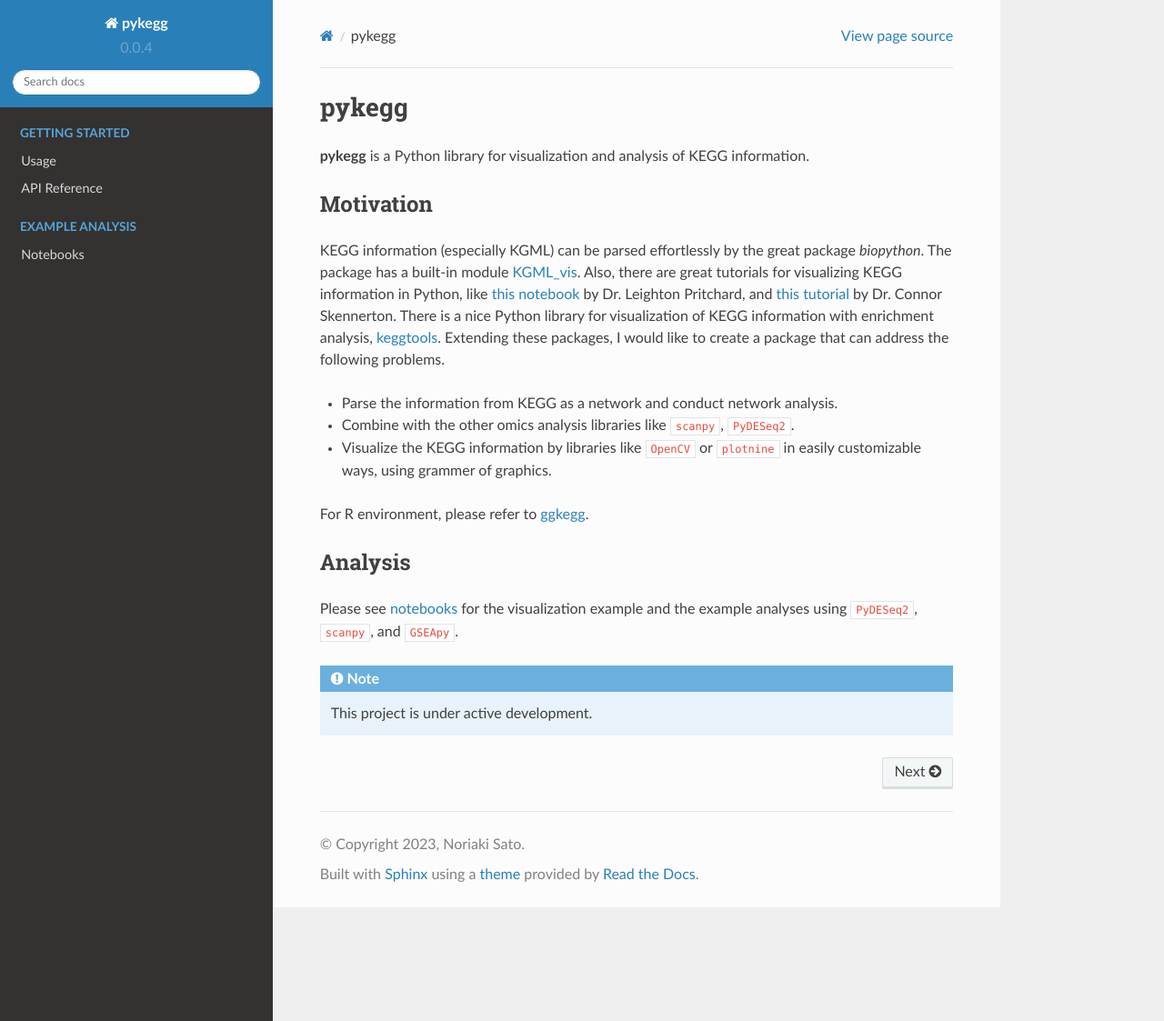
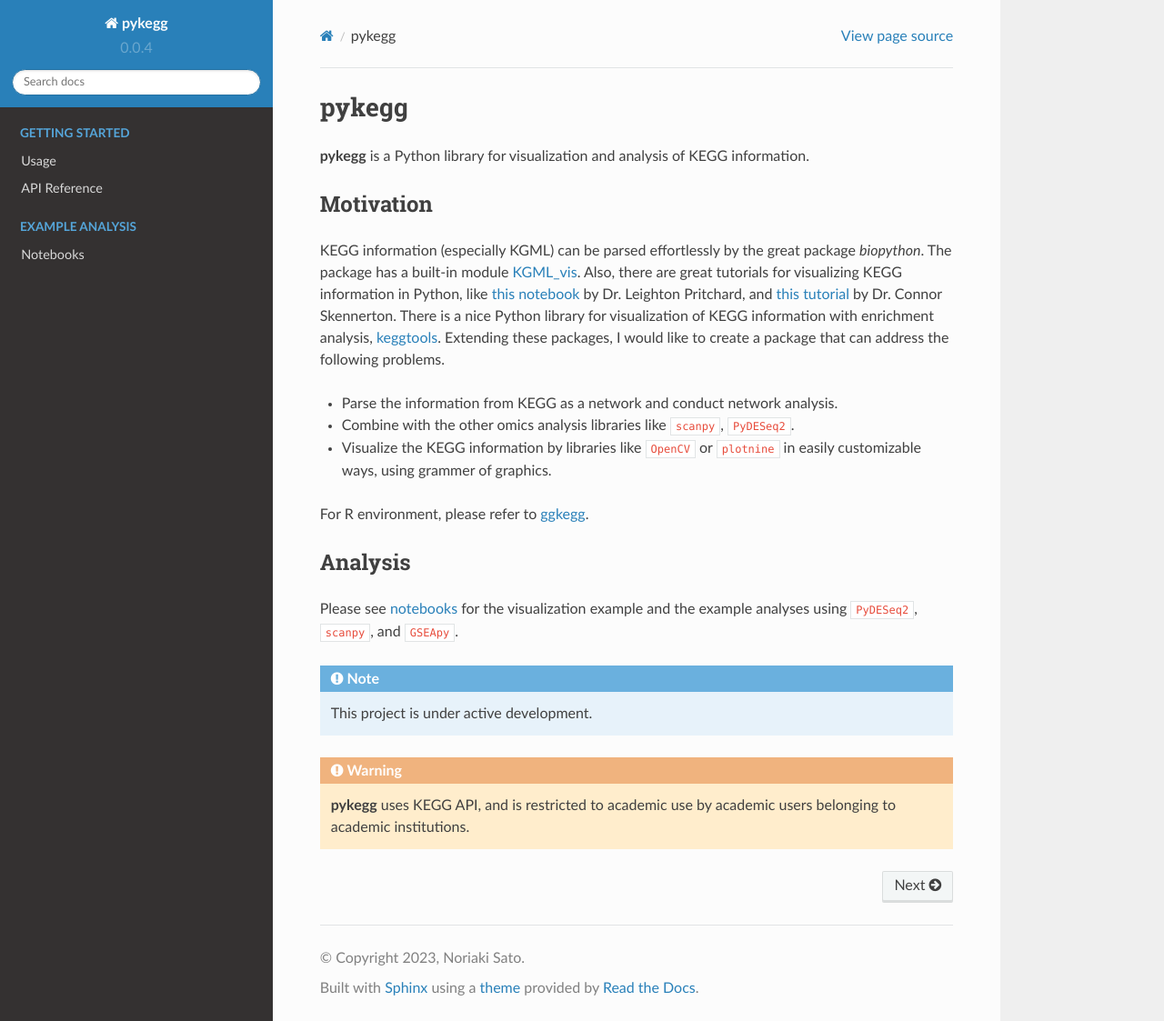
Before and after one commit to noriakis/pykegg, a Sphinx documentation site: the page built from docs/index.rst, in a window 1280 px wide and 1123 px high. Shown: the whole window at 91% size. Built offline with Sphinx 7.4.7 and the Read the Docs theme 2.0.0, drawn with Linux system fonts in a browser that asks for light colours; pages that are not in the unit, such as notebooks, are missing from menus.

Commit message:
Update index.rst

```diff
--- a/docs/index.rst
+++ b/docs/index.rst
@@ -24,6 +24,10 @@
 
    This project is under active development.
 
+.. warning::
+
+    **pykegg** uses KEGG API, and is restricted to academic use by academic users belonging to academic institutions.
+
 .. toctree::
   :caption: Getting started
   :hidden:
```
